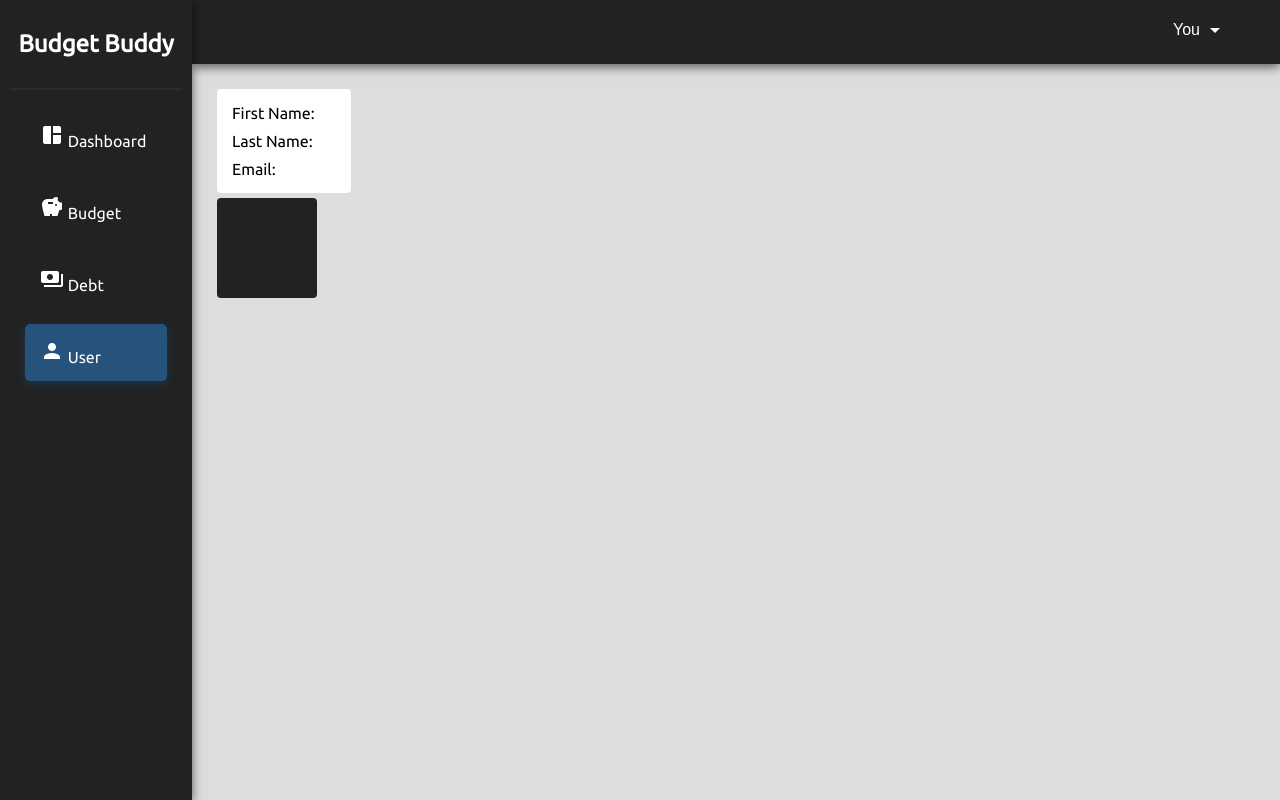
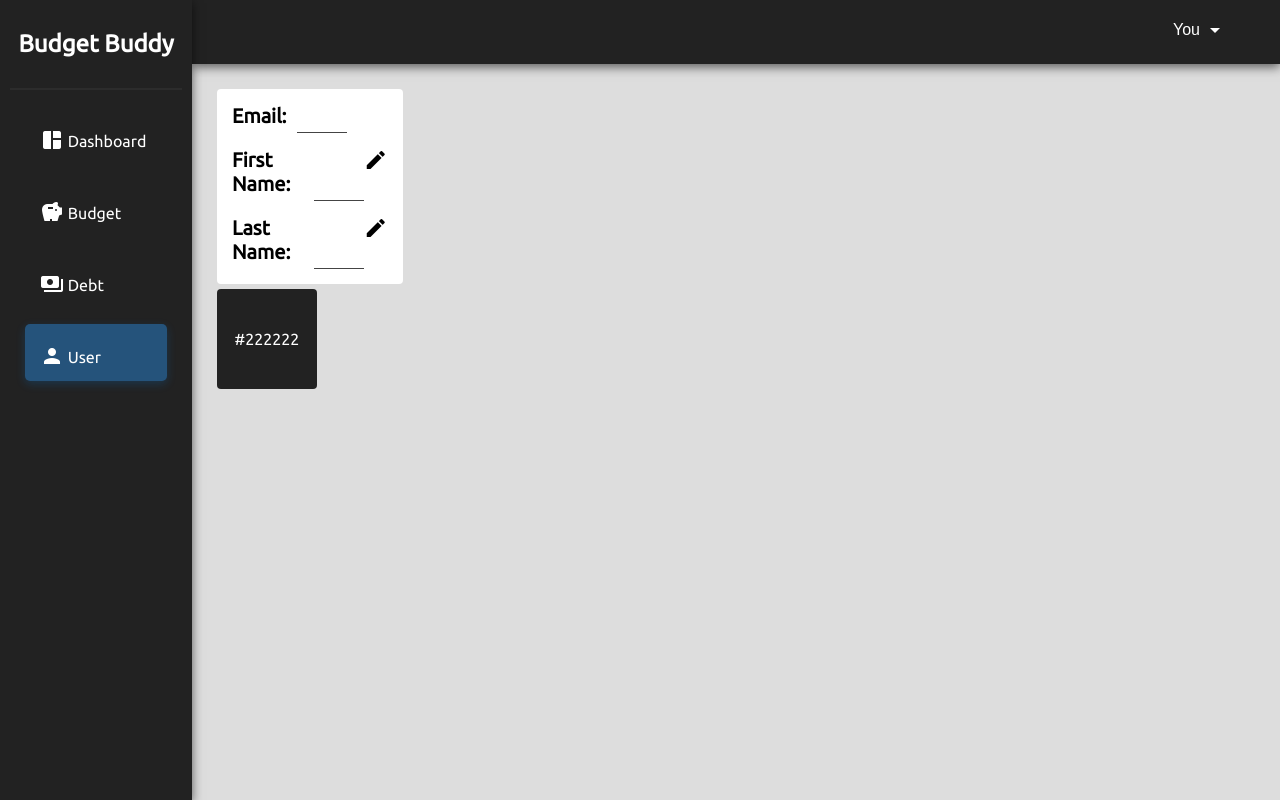
Before and after one commit to Group-Saber/saber-budget-buddy, a React (Create React App) app in the folder budget_buddy_frontend/: page /main/user in a window 1280 px wide. Built offline with nearby package versions, Linux system fonts and the light colour scheme; the HTML template or start-up script is replaced by a standard one.

Commit message:
UI updates

```diff
--- a/budget_buddy_frontend/src/App.css
+++ b/budget_buddy_frontend/src/App.css
@@ -3,11 +3,12 @@
   --gray: #444444;
   --white: white;
   --blue: #25537b;
-  --orange: #d24e0c;
-  --red: #d40900;
+  --orange: #ff6a06;
+  --red: #e40b00;
   --debt-red: #ec0a00;
   --debt-green: #599656;
   --bg-color: #dddddd;
+  --fg-color: white;
 }
 
 body {
@@ -26,7 +27,7 @@ body {
 .login-info {
   padding: 50px;
   border-radius: 8px;
-  background-color: var(--white);
+  background-color: var(--fg-color);
   box-shadow: 0px 3px 10px 0px rgba(0,0,0,0.8);
 }
 
@@ -74,8 +75,8 @@ body {
 
 .login-button {
   background-color: var(--blue);
-  border: 2px solid var(--white);
-  color: var(--white);
+  border: 2px solid var(--fg-color);
+  color: var(--fg-color);
   padding: 10px 28px;
   text-align: center;
   text-decoration: none;
@@ -90,7 +91,7 @@ body {
 
 .login-button:hover {
   border: 2px solid var(--blue);
-  background-color: var(--white);
+  background-color: var(--fg-color);
   color: var(--blue);
   cursor: pointer;
 }
@@ -144,7 +145,7 @@ body {
 .dropdown-content {
   display: none;
   position: absolute;
-  background-color: #f9f9f9;
+  background-color: var(--bg-color);
   box-shadow: 0px 8px 16px 0px rgba(0,0,0,0.2);
   z-index: 1;
 }
@@ -176,7 +177,7 @@ body {
   height: 100vh;
   position: fixed;
   background-color: var(--black);
-  color: var(--white);
+  color: white;
   box-shadow: 0 3px 10px rgba(0, 0, 0, 0.6);
   z-index: 2;
 }
@@ -216,6 +217,11 @@ body {
   box-shadow: 0 3px 10px rgba(7, 141, 250, 0.2);
 }
 
+.panel-icon {
+  position: relative;
+  top: 5px;
+}
+
 /** Body for each tab on pages */
 .tab-body {
   position: absolute;
@@ -245,7 +251,7 @@ body {
 .dash-budget {
   height: 32.4%;
   border-radius: 4px;
-  background-color: white;
+  background-color: var(--fg-color);
   display: flex;
   align-items: center;
   justify-content: center;
@@ -260,7 +266,7 @@ body {
   width: 30%;
   margin-left: 5px;
   border-radius: 4px;
-  background-color: white;
+  background-color: var(--fg-color);
   text-align: center;
   padding: 10px;
 }
@@ -270,7 +276,7 @@ body {
   height: 100%;
   margin-top: 5px;
   border-radius: 4px;
-  background-color: white;
+  background-color: var(--fg-color);
   display: flex;
   align-items: center;
   justify-content: center;
@@ -299,7 +305,7 @@ body {
   width: 40%;
   margin: 0 5px;
   border-radius: 4px;
-  background-color: white;
+  background-color: var(--fg-color);
 }
 
 .total h2 {
@@ -318,7 +324,7 @@ body {
 
 .split {
   border-radius: 4px;
-  background-color: white;
+  background-color: var(--fg-color);
   width: 100%;
   height: 49.3%;
   display: flex;
@@ -354,12 +360,12 @@ body {
   display: flex;
   align-items: center;
   justify-content: center;
-  backdrop-filter: blur(4px);
+  backdrop-filter: blur(8px) contrast(40%);
 }
 
 .debt-box {
   box-shadow: 0px 0px 9px 0px rgba(0,0,0,0.2);
-  background-color: white;
+  background-color: var(--fg-color);
   border-radius: 4px;
 }
 
@@ -382,7 +388,7 @@ body {
 
 .debt-input label {
   font-weight: bold;
-  color: var(--debt-red);
+  color: var(--red);
   margin-bottom: 5px;
 }
 
@@ -401,7 +407,7 @@ body {
 }
 
 .debt-button {
-  background-color: var(--debt-red);
+  background-color: var(--red);
   border: 2px solid var(--white);
   color: var(--white);
   padding: 10px 28px;
@@ -418,8 +424,8 @@ body {
 }
 
 .debt-button:hover {
-  border: 2px solid var(--debt-red);
-  background-color: var(--white);
+  border: 2px solid var(--red);
+  background-color: var(--fg-color);
   color: var(--red);
   cursor: pointer;
 }
@@ -429,7 +435,7 @@ body {
   padding: 10px;
   margin-right: 5px;
   border-radius: 4px;
-  background-color: white;
+  background-color: var(--fg-color);
   text-align: center;
 }
 
@@ -448,7 +454,7 @@ body {
   padding-right: 50px;
   width: 50%;
   border-radius: 4px;
-  background-color: white;
+  background-color: var(--fg-color);
   overflow: scroll;
   scroll-behavior: smooth;
 }
@@ -475,8 +481,8 @@ body {
 }
 
 .debts-header {
-  background-color: var(--debt-red);
-  color: var(--white);
+  background-color: var(--red);
+  color: var(--fg-color);
   font-weight: bold;
   text-transform: uppercase;
   letter-spacing: 0.03em;
@@ -484,7 +490,7 @@ body {
 }
 
 .paid {
-  background-color: var(--debt-green);
+  background-color: var(--orange);
 }
 
 .debts-row {
@@ -512,22 +518,46 @@ body {
 }
 
 .debt-icon {
+  position: relative;
+  bottom: 3px;
   cursor: pointer;
 }
 
 .user-info {
   padding: 15px;
-  width: 10%;
+  width: 15%;
   border-radius: 4px;
-  background-color: white;
+  background-color: var(--fg-color);
 }
 
 .user-detail {
-  margin-bottom: 10px;
+  font-size: 20px;
+  margin-bottom: 15px;
+  display: flex;
 }
 
 .user-detail:last-of-type {
   margin-bottom: 0;
+}
+
+.user-label {
+  font-weight: bold;
+  margin-bottom: 5px;
+
+}
+
+.user-text {
+  border-bottom: 1px solid var(--gray);
+  margin-left: 10px;
+  padding: 0 25px;
+}
+
+.user-icon {
+  right: 0;
+}
+
+.user-icon:hover {
+  cursor: pointer;
 }
 
 .box {
@@ -535,6 +565,10 @@ body {
   border-radius: 4px;
   height: 100px;
   width: 100px;
+  display: flex;
+  align-items: center;
+  justify-content: center;
+  color: white;
 }
 
 .box:hover {
--- a/budget_buddy_frontend/src/components/EditPayment.js
+++ b/budget_buddy_frontend/src/components/EditPayment.js
@@ -70,7 +70,7 @@ const EditPayment = ({uid, pos, neg, setPos, setNeg, debts, setDebts, paid, setP
         <div className='debt-body'>
             <div className='debt-box'>
                 <div className='create-debt'>
-                    <div className='debt-title'>Edit Debt</div>
+                    <div className='debt-title'>Edit Payment</div>
                     <div className='debt-input'>
                         <label>Amount:</label>
                         <input id='amount' type='number' value={paid[index].amount}></input>
--- a/budget_buddy_frontend/src/components/Panel.js
+++ b/budget_buddy_frontend/src/components/Panel.js
@@ -39,24 +39,24 @@ const Panel = ({uid, updateUID}) => {
 
     return (
         <div>
-            <div className="top-panel">
-                <div className="panel-name">
+            <div className='top-panel'>
+                <div className='panel-name'>
                     <button className='name-btn'>{name}<div className='dropdown-arrow'></div></button>
-                    <div className="dropdown-content">
+                    <div className='dropdown-content'>
                         <button onClick={logout}>Logout</button>
                     </div>
                 </div>
             </div>
-            <div className="side-panel">
-                <div className="side-header">
+            <div className='side-panel'>
+                <div className='side-header'>
                     <h2>Budget Buddy</h2>
                     <hr></hr>
                 </div>
-                <div className="links">
-                    <Link to="dashboard" className={isCurrent('/dashboard')}><i className="material-icons">space_dashboard</i> Dashboard</Link>
-                    <Link to="budget" className={isCurrent('/budget')}><i className="material-icons">savings</i> Budget</Link>
-                    <Link to="debt" className={isCurrent('/debt')}><i className="material-icons">payments</i> Debt</Link>
-                    <Link to="user" className={isCurrent('/user')}><i className="material-icons">person</i> User</Link>
+                <div className='links'>
+                    <Link to='dashboard' className={isCurrent('/dashboard')}><i className='material-icons panel-icon'>space_dashboard</i> Dashboard</Link>
+                    <Link to='budget' className={isCurrent('/budget')}><i className='material-icons panel-icon'>savings</i> Budget</Link>
+                    <Link to='debt' className={isCurrent('/debt')}><i className='material-icons panel-icon'>payments</i> Debt</Link>
+                    <Link to='user' className={isCurrent('/user')}><i className='material-icons panel-icon'>person</i> User</Link>
                 </div>
             </div>
             <Routes>
--- a/budget_buddy_frontend/src/pages/DebtPage.js
+++ b/budget_buddy_frontend/src/pages/DebtPage.js
@@ -126,7 +126,7 @@ const DebtPage = ({uid, user}) => {
                             <div className='col col-2'>Amount</div>
                             <div className='col col-3'>Note</div>
                             <div className='col col-4'>Date</div>
-                            <div className='col col-5'></div>
+                            <div className='col col-5'><i className='material-icons debt-icon'>add</i></div>
                         </li>
                         {paid.map((pay, index) => (
                             <li className='debts-row' key={index}>
--- a/budget_buddy_frontend/src/pages/UserPage.js
+++ b/budget_buddy_frontend/src/pages/UserPage.js
@@ -18,11 +18,22 @@ const UserPage = ({user}) => {
     return (
         <div className='tab-body'>
             <div className='user-info'>
-                <div className='user-detail'>First Name: {user.first}</div>
-                <div className='user-detail'>Last Name: {user.last}</div>
-                <div className='user-detail'>Email: {user.email}</div>
+                <div className='user-detail'>
+                    <div className='user-label'>Email:</div>
+                    <div className='user-text'>{user.email}</div>
+                </div>
+                <div className='user-detail'>
+                    <div className='user-label'>First Name:</div>
+                    <div className='user-text'>{user.first}</div>
+                    <div className='user-icon'><i className='material-icons'>edit</i></div>
+                </div>
+                <div className='user-detail'>
+                    <div className='user-label'>Last Name:</div>
+                    <div className='user-text'>{user.last}</div>
+                    <div className='user-icon'><i className='material-icons'>edit</i></div>
+                </div>
             </div>
-            <div className='box' style={{backgroundColor: color}} onClick={handleClick}></div>
+            <div className='box' style={{backgroundColor: color}} onClick={handleClick}>{color}</div>
         </div>
     )
 }
```
Also changed, not shown: budget_buddy_frontend/src/components/DebtBarChart.js (+14 -14 lines), 1 other file (tests, documents, lock files or other folders).
